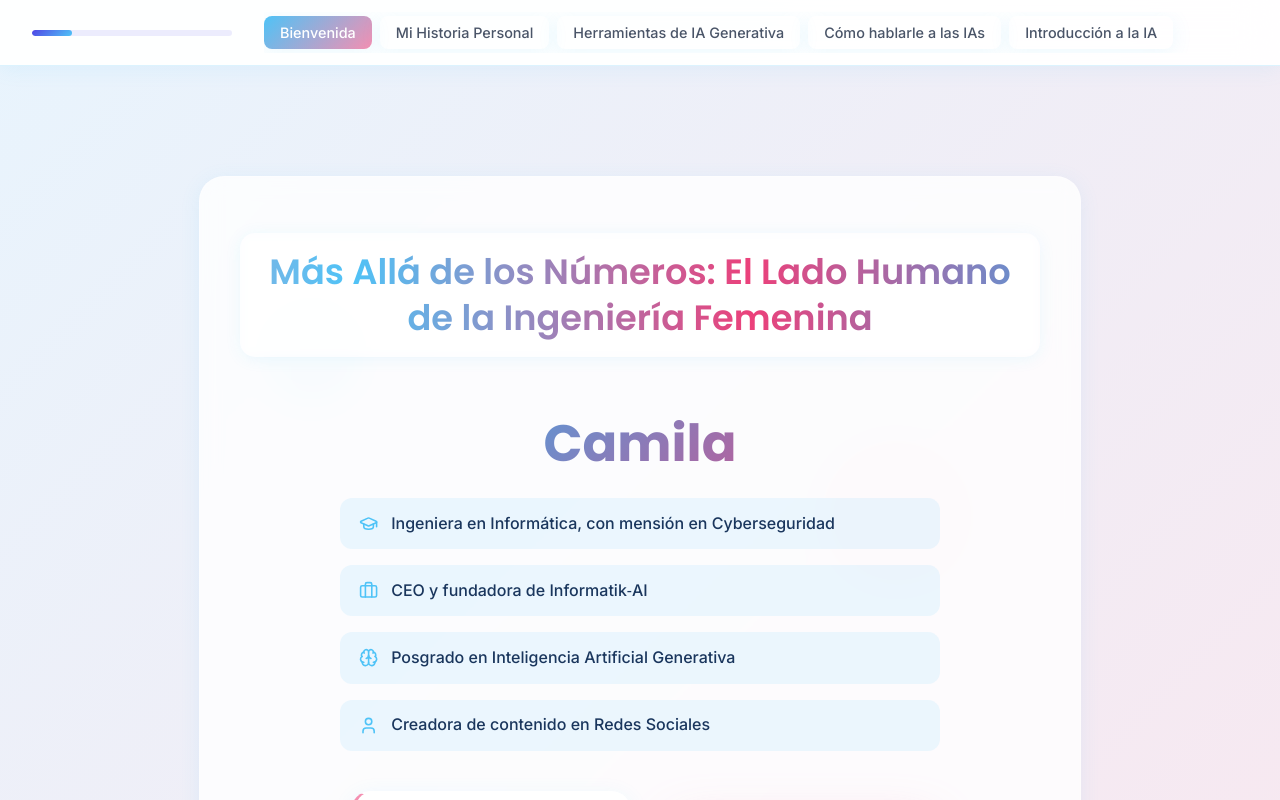
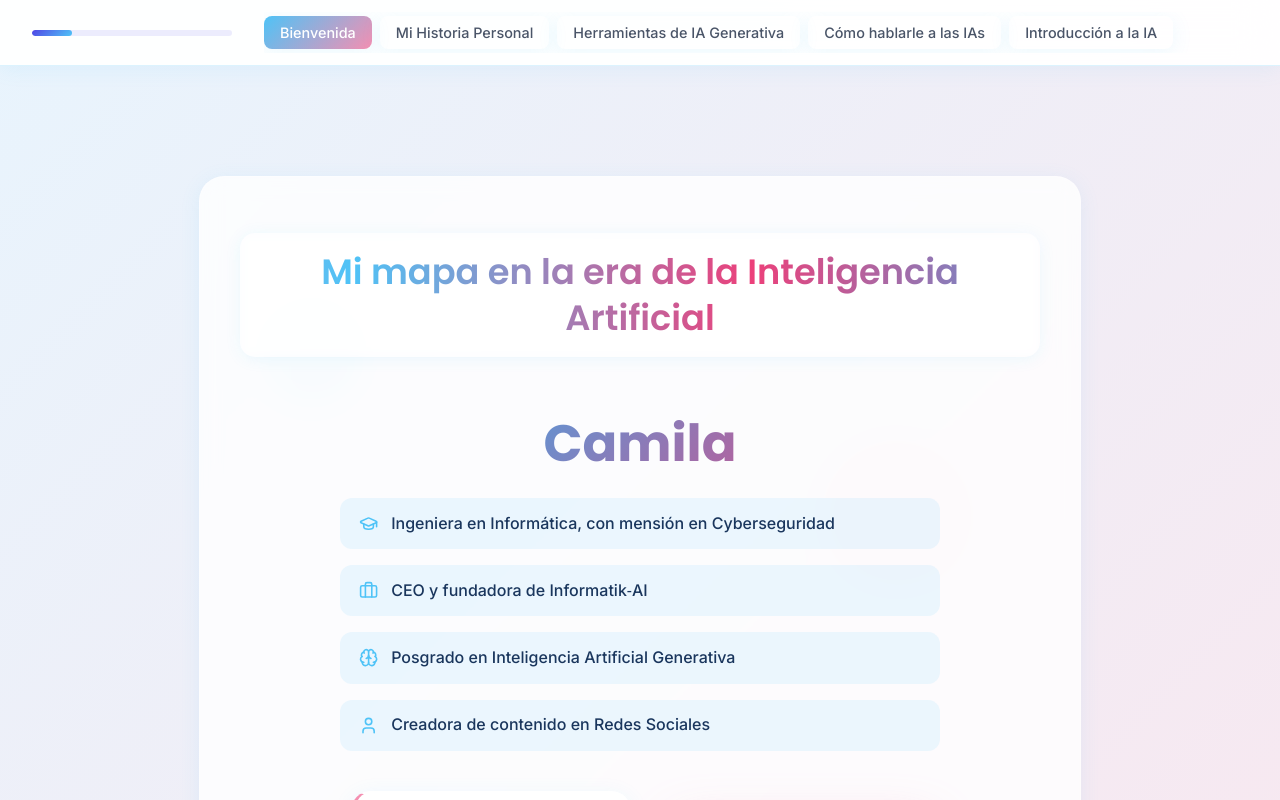
Before and after one commit to camidevai/charlas, a React (Vite) app in the folder presentation-platform/: page / in a window 1280 px wide. Shown: the top 800 px of the page. Built offline with nearby package versions, Linux system fonts and the light colour scheme; grey boxes are pictures that could not be loaded.

Commit message:
se modifica api

```diff
--- a/presentation-platform/src/components/sections/AIPromptsSection.jsx
+++ b/presentation-platform/src/components/sections/AIPromptsSection.jsx
@@ -303,7 +303,7 @@ Crea un prompt optimizado, profesional y específico que maximice la calidad del
 
 Responde SOLO con el prompt optimizado, sin explicaciones adicionales.`
 
-      const response = await fetch(`https://generativelanguage.googleapis.com/v1beta/models/gemini-1.5-flash-latest:generateContent?key=AIzaSyASAi1_BAwTXPfmPTDnJGROg8hfno-Csqk`, {
+      const response = await fetch(`https://generativelanguage.googleapis.com/v1beta/models/gemini-2.5-flash-preview-09-2025:generateContent?key=AIzaSyDuiHLpGGwz05ROwhsa26YN317bt6biZWE`, {
         method: 'POST',
         headers: {
           'Content-Type': 'application/json',
@@ -319,6 +319,7 @@ Responde SOLO con el prompt optimizado, sin explicaciones adicionales.`
 
       if (!response.ok) {
         throw new Error(`API Error: ${response.status} ${response.statusText}`)
+
       }
 
       const data = await response.json()
--- a/presentation-platform/src/components/sections/WelcomeSection.jsx
+++ b/presentation-platform/src/components/sections/WelcomeSection.jsx
@@ -77,7 +77,7 @@ const WelcomeSection = ({ onNext, isLast, sectionNumber, totalSections }) => {
                 ease: "linear"
               }}
             >
-              Más Allá de los Números: El Lado Humano de la Ingeniería Femenina
+              Mi mapa en la era de la Inteligencia Artificial
             </motion.h2>
           </motion.div>
 
```
